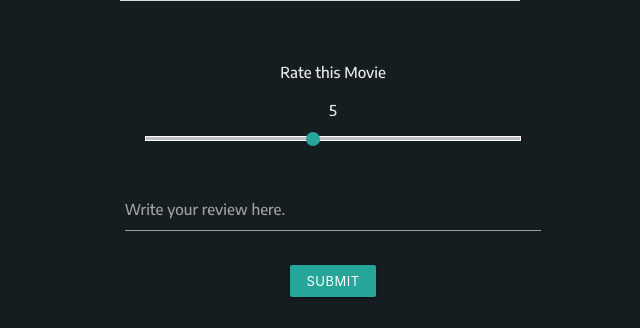
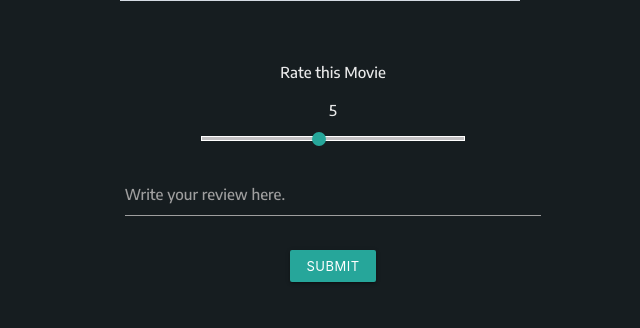
Before and after one commit to JaeWong91/MyMovie, a Flask app: template templates/movie_page.html in a window 1280 px wide. Shown: the part 446-774 px from the top of the page, without its empty margins (307-947 px from the left). Run offline with Flask 2, Linux system fonts and the light colour scheme; the visitor is signed in with stand-in values (Sample User, id 1); the template is opened without the code that fills it: most values are stand-ins (such as "Sample title", 1, 10 or a date in 2020); grey boxes marked "Sample" are stand-in pictures; some libraries are stand-ins or nearby versions.

Commit message:
corrected syntax error

```diff
--- a/templates/movie_page.html
+++ b/templates/movie_page.html
@@ -60,11 +60,11 @@
                             <input id="movie_name" name="movie_name" type="text" value="{{ get_movie.movie_name }}" class="validate hide" required>
                             <!-- rating slider -->
                             <p class="col s12 center-align rating-box">Rate this Movie</p>
-                            <p class="range-field container">
-                            <div type="text" class="col s12 center-align" id="review_output" name="review_output">5</div>
-                            <input type="range" id="review_rating" name="review_rating" min="1" max="10" step="1" value="5"
-                                oninput="nextElementSibling.value = this.value" class="rating-slider">
-                            </p>
+                            <div class="range-field container">
+                                <div type="text" class="col s12 center-align" id="review_output" name="review_output">5</div>
+                                <input type="range" id="review_rating" name="review_rating" min="1" max="10" step="1" value="5"
+                                    oninput="nextElementSibling.value = this.value" class="rating-slider">
+                            </div>
                             <!-- review description -->
                             <div class="container review-desc-box">
                                 <div class="input-field col s12">
```
